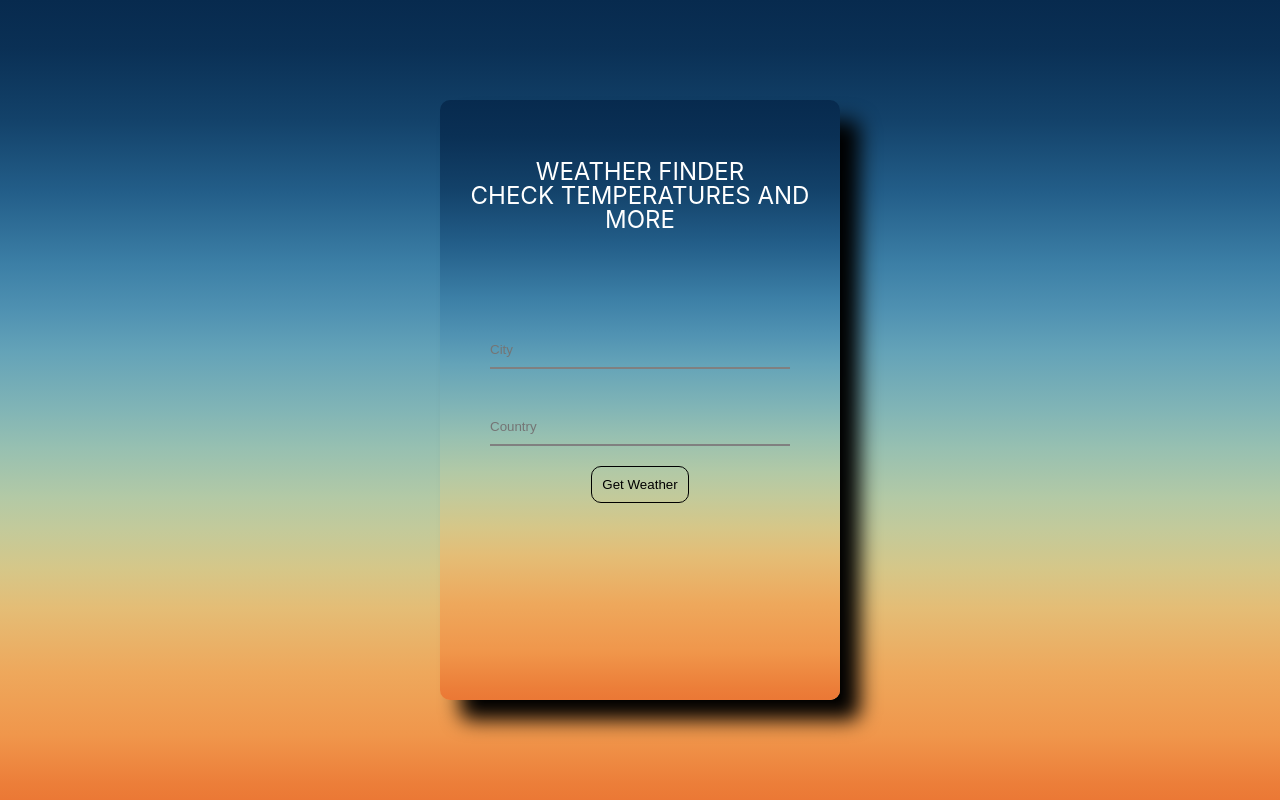
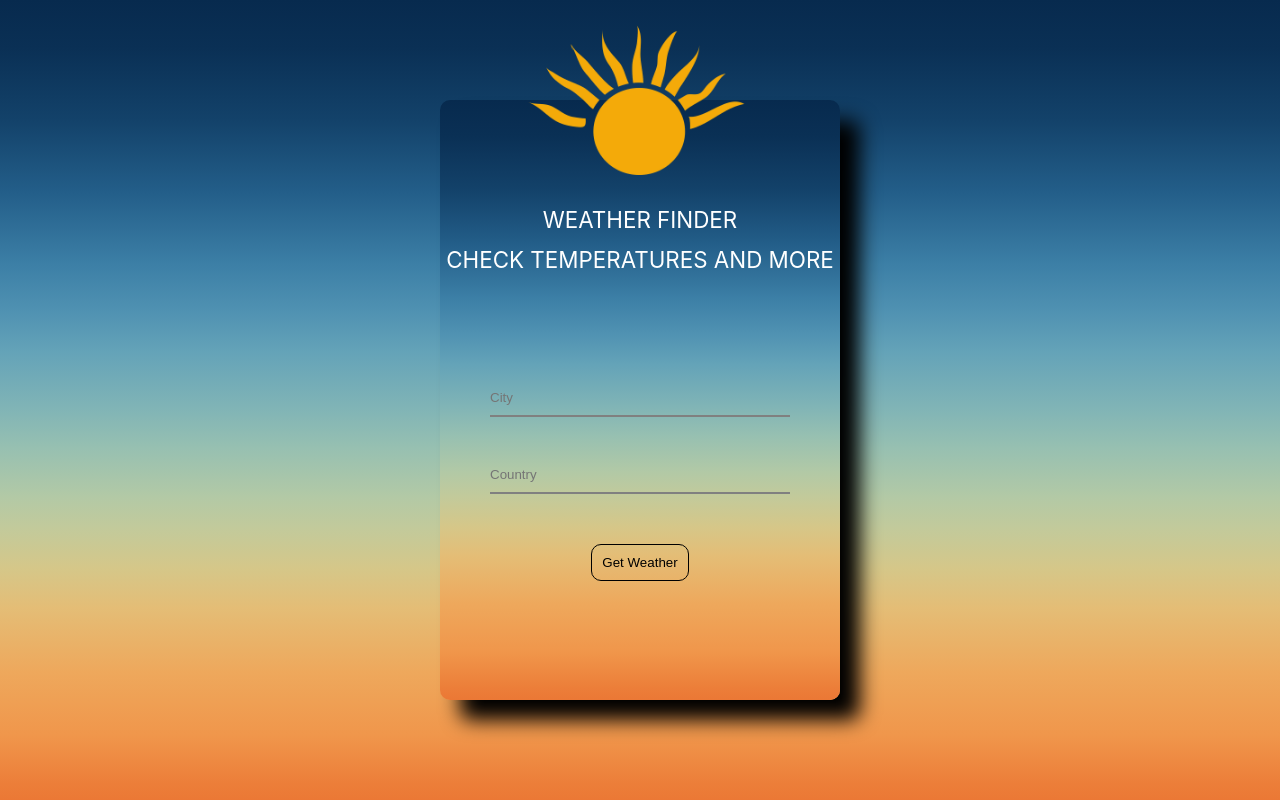
Before and after one commit to dhansenaz/weatherapp, a React (Create React App) app: page / in a window 1280 px wide. Built offline with nearby package versions, Linux system fonts and the light colour scheme.

Commit message:
added sun image

```diff
--- a/src/App.css
+++ b/src/App.css
@@ -63,6 +63,7 @@ table {
   rgba(238,168,92,1) 84%,
   rgba(240,150,75,1) 92%,
   rgba(236,126,57,1) 98%,rgba(235,120,53,1) 100%);
+  font-family: -apple-system, BlinkMacSystemFont, 'Segoe UI', Roboto, Oxygen, Ubuntu, Cantarell, 'Open Sans', 'Helvetica Neue', sans-serif;
 }
 
 
@@ -102,6 +103,13 @@ table {
   grid-gap: 20px;
 
 }
+
+.sun {
+  position: absolute;
+  height:150px;
+  left:49%;
+  transform: translate(-50%,-50%)
+}
 input:-webkit-autofill {
   -webkit-box-shadow: 0 0 0 1000px #fff inset !important;
 }
@@ -131,26 +139,18 @@ border-bottom: solid 2px grey;
 
 }
 
-/* input {
- text-decoration: none;
- width:300px;
- border-radius:10px;
- padding:10px;
- border:1px solid rgb(46, 46, 46);
- background: transparent !important;
- box-shadow: 10px 10px 10px;
-
-} */
-
 .title {
   color:#fff;
-  padding-top:60px;
+  padding-top:100px;
   text-transform: uppercase;
-  font-size: 1.5em;
-  font-family: -apple-system, BlinkMacSystemFont, 'Segoe UI', Roboto, Oxygen, Ubuntu, Cantarell, 'Open Sans', 'Helvetica Neue', sans-serif
+  font-size: 1.4em;
+  font-family: -apple-system, BlinkMacSystemFont, 'Segoe UI', Roboto, Oxygen, Ubuntu, Cantarell, 'Open Sans', 'Helvetica Neue', sans-serif;
+  line-height:40px;
+
 }
 
 button {
+  margin-top:30px;
   border-radius: 10px;
   border:1px solid black;
   padding:10px;
@@ -174,6 +174,6 @@ button:hover {
   margin-top:150px;
   font-size: 1.5em;
   padding: 10px;
-  font-size: 1.25em;
+  font-size: 1.1em;
   line-height: 30px;
 }
--- a/src/App.js
+++ b/src/App.js
@@ -4,6 +4,7 @@ import React from "react";
 import Titles from "./components/Titles";
 import Form from "./components/Form";
 import Weather from "./components/Weather";
+import sun from './img/sun.png'
 
 const API_KEY = "d19a9d4be1cbfbe7877fd4ef80a854c7";
 
@@ -46,6 +47,7 @@ class App extends React.Component {
     return (
       <div className="App">
         <div className="wrapper">
+          <img className="sun" src={sun} alt="sun" />
                   <Titles />
                 <div>
                   <Form getWeather={this.getWeather} />
```
Also changed, not shown: src/img/sun.png (added).
